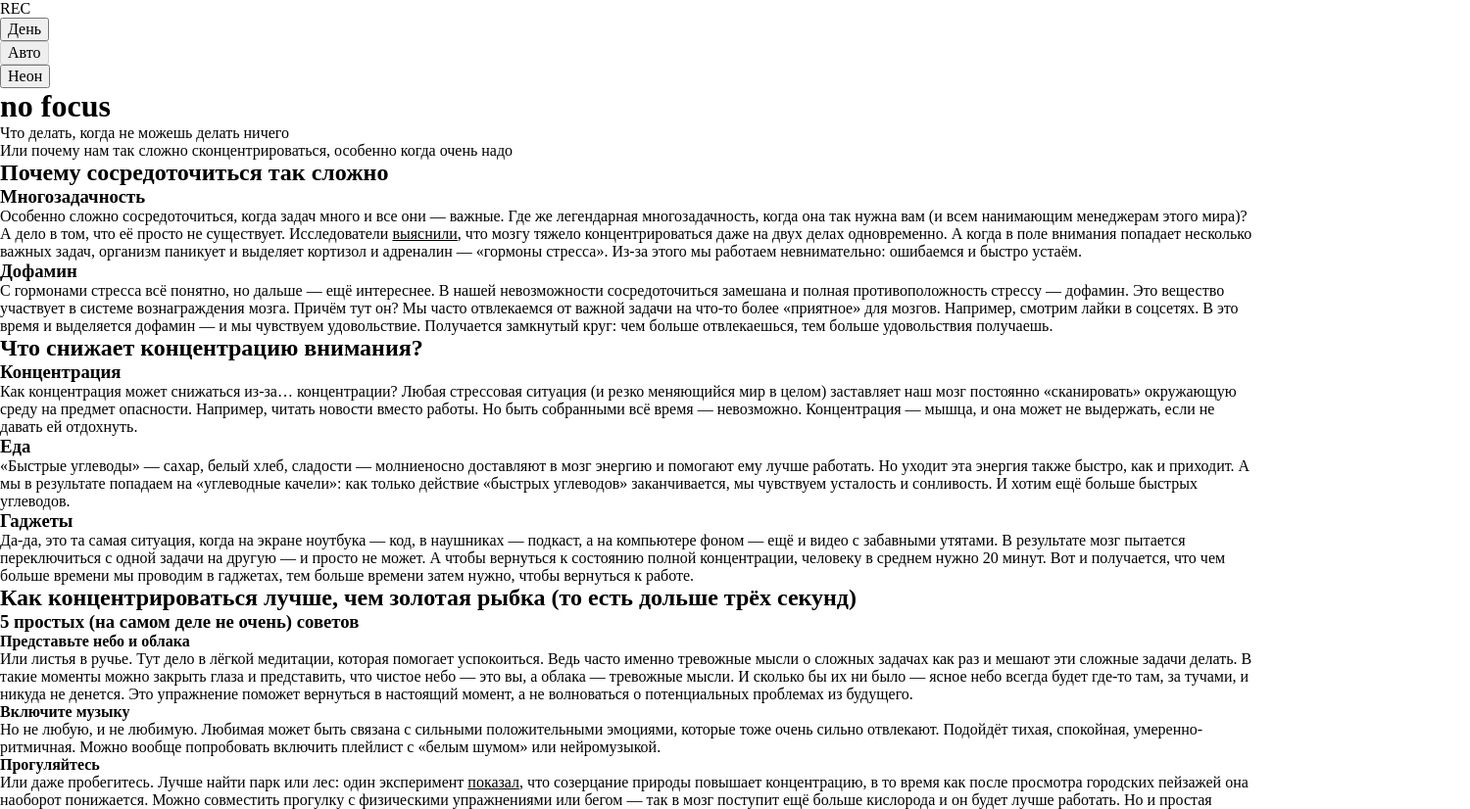
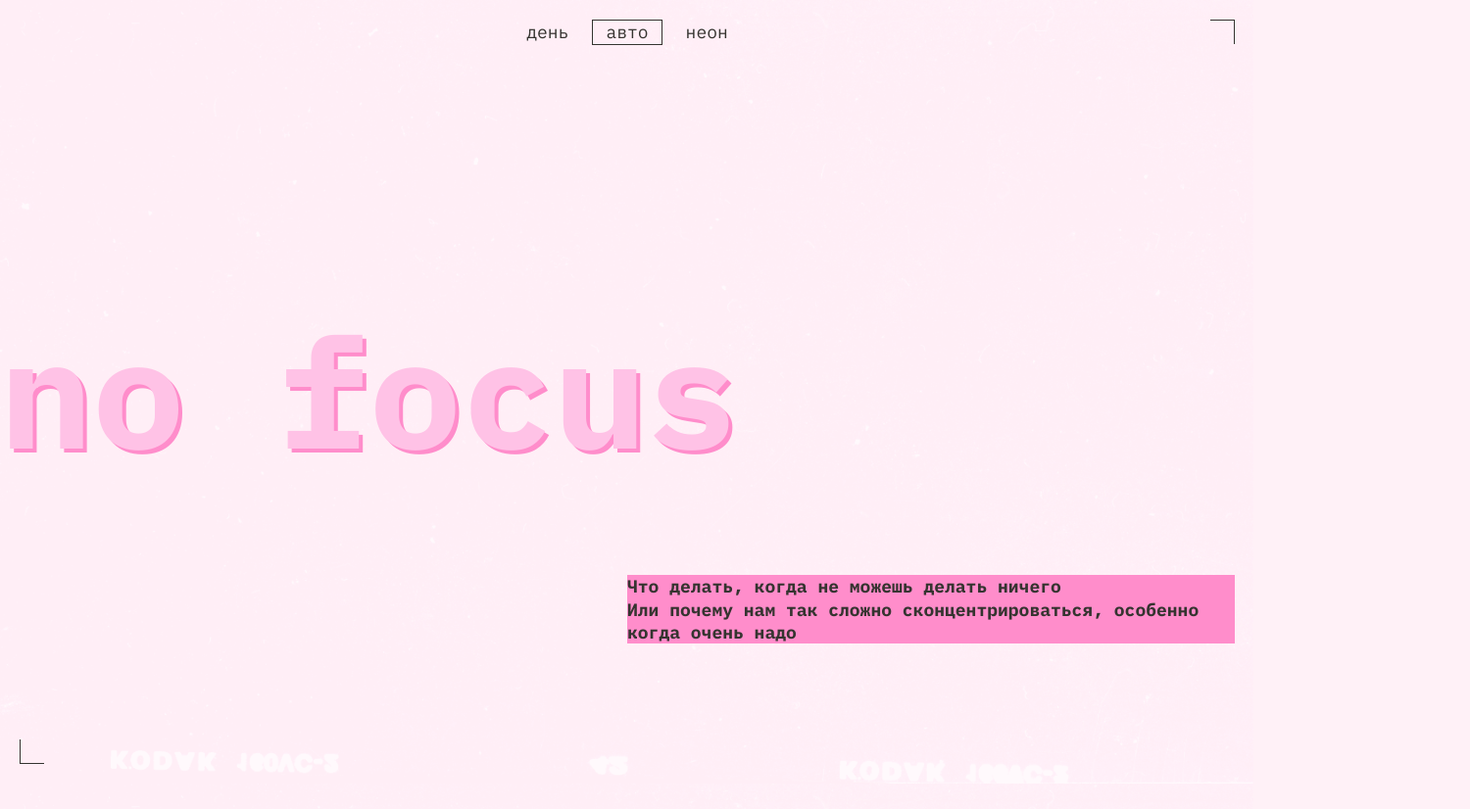
Before and after one commit to Nikita-Link/slozhno-sosredotochitsya-ad, a plain HTML site: page index.html in a window 1280 px wide. Shown: the top 826 px of the page at 98% size, 1500 px wide, since content can reach past the window. Drawn offline with Linux system fonts and the light colour scheme.

Commit message:
Implement responsive layout and light, dark and automatic themes

```diff
--- a/styles/dark.css
+++ b/styles/dark.css
@@ -1,16 +1,14 @@
-/*
-  Специально для тёмной темы при наличии класса,
-  здесь окажутся стили, которые нужно переопределить принудительно,
-  переключая тему
-*/
-
 :root.theme-dark {
-  /* сохраните этот селектор в приведённом виде.
-    Так стили написанные ниже будут иметь больший вес,
-    чем стили в медиазапросе предпочтений пользователя
-  */
+  --background-color: #000028;
+  --background-image: url('../images/cover-image-dark.png');
+  --text-color: #f1b2ce;
+  --accent-color: #ff0070;
+  --heading-color: #db00ff;
+  --section-title-color: #ff0070;
+  --decor-text-color: #000028;
+  --menu-color: #ff0070;
+  --menu-hover-color: rgb(255 0 112 / 0.4);
+  --shadow-color: #ff0070;
+  --rec-display: flex;
+  color-scheme: dark;
 }
-
-.theme-dark .page {
-  /* Вам также нужно будет написать ряд подобных селекторов */
-}
--- a/styles/light.css
+++ b/styles/light.css
@@ -1,16 +1,31 @@
-/*
-  Специально для светлой темы при наличии класса.
-  Здесь окажутся стили, которые нужно переопределить принудительно,
-  переключая тему
-*/
-
 :root.theme-light {
-  /* сохраните этот селектор в приведённом виде.
-    Так стили написанные ниже будут иметь больший вес,
-    чем стили в медиазапросе предпочтений пользователя
-  */
+  --background-color: #fff1f7;
+  --background-image: url('../images/cover-image-light.png');
+  --text-color: #353430;
+  --accent-color: #ff8dcb;
+  --heading-color: #ffc2e6;
+  --section-title-color: #353430;
+  --decor-text-color: #353430;
+  --menu-color: #353430;
+  --menu-hover-color: rgb(50 49 45 / 0.4);
+  --shadow-color: #ff8dcb;
+  --rec-display: none;
+  color-scheme: light;
 }
 
-.theme-light .page {
-  /* Вам также нужно будет написать ряд подобных селекторов */
+@media (prefers-color-scheme: light) {
+  :root {
+    --background-color: #fff1f7;
+    --background-image: url('../images/cover-image-light.png');
+    --text-color: #353430;
+    --accent-color: #ff8dcb;
+    --heading-color: #ffc2e6;
+    --section-title-color: #353430;
+    --decor-text-color: #353430;
+    --menu-color: #353430;
+    --menu-hover-color: rgb(50 49 45 / 0.4);
+    --shadow-color: #ff8dcb;
+    --rec-display: none;
+    color-scheme: light;
+  }
 }
--- a/styles/style.css
+++ b/styles/style.css
@@ -1,5 +1,308 @@
-/* Основные стили проекта. Это стили для темы, которую вы верстаете первой. */
+.page {
+  color: var(--text-color, #f1b2ce);
+  font-family: var(--font-family, monospace);
+  font-size: var(--font-size, 18px);
+  line-height: var(--line-height, 1.3);
+  background-color: var(--background-color, #000028);
+  background-image: var(--background-image);
+  background-position: center;
+  background-size: cover;
+  background-attachment: fixed;
+}
 
-.page {
-  /* сохраните в разметке и стилях класс page у тега body. Он удобен, чтобы составлять селекторы для разных цветовых тем. */
+.decorated-zone {
+  position: relative;
 }
+
+.decorated-zone::before,
+.decorated-zone::after {
+  position: absolute;
+  inline-size: 25px;
+  block-size: 25px;
+  color: var(--menu-color, #ff0070);
+  content: '';
+}
+
+.decorated-zone::before {
+  inset-block-start: var(--page-padding, 10px);
+  inset-inline-end: var(--page-padding, 10px);
+  border-block-start: 1px solid currentColor;
+  border-inline-end: 1px solid currentColor;
+}
+
+.decorated-zone::after {
+  inset-block-end: var(--page-padding, 10px);
+  inset-inline-start: var(--page-padding, 10px);
+  border-block-end: 1px solid currentColor;
+  border-inline-start: 1px solid currentColor;
+}
+
+.header {
+  display: grid;
+  grid-template-rows: 1fr min-content 1fr;
+  min-block-size: 668px;
+  block-size: 100vh;
+  padding: var(--page-padding, 10px);
+}
+
+.header__rec {
+  position: absolute;
+  inset-block-start: var(--page-padding, 10px);
+  inset-inline-end: calc(var(--page-padding, 10px) + 9px);
+  display: var(--rec-display, flex);
+  align-items: center;
+  gap: 10px;
+  color: var(--menu-color, #ff0070);
+  line-height: 25px;
+}
+
+.header__rec::after {
+  inline-size: 9px;
+  block-size: 9px;
+  border-radius: 50%;
+  background-color: currentColor;
+  box-shadow: 0 0 4px 2px currentColor;
+  content: '';
+}
+
+.header__theme-menu {
+  align-self: center;
+  justify-self: end;
+}
+
+.header__theme-menu-list {
+  display: flex;
+  flex-direction: column;
+  gap: 10px;
+}
+
+.header__theme-menu-button {
+  display: block;
+  border: 1px solid transparent;
+  padding: 3px 13px;
+  color: var(--menu-color, #ff0070);
+  line-height: 1;
+  text-transform: lowercase;
+  background-color: transparent;
+  cursor: pointer;
+}
+
+.header__theme-menu-button:hover {
+  border-color: var(--menu-hover-color);
+}
+
+.header__theme-menu-button:focus {
+  outline: none;
+}
+
+.header__theme-menu-button:focus-visible {
+  border-block-end-color: currentColor;
+}
+
+.header__theme-menu-button_active {
+  border-color: currentColor;
+  pointer-events: none;
+}
+
+.hero-title {
+  color: var(--heading-color, #db00ff);
+  font-size: clamp(7.25rem, 7.0115rem + 1.0178vw, 7.5rem);
+  font-weight: 700;
+  line-height: 0.825;
+  text-shadow: 4px 4px 0 var(--shadow-color, #ff0070);
+}
+
+.header__description {
+  align-self: center;
+  justify-self: end;
+  font-weight: 700;
+}
+
+.title-decor {
+  color: var(--decor-text-color, #000028);
+  background-color: var(--accent-color, #ff0070);
+}
+
+.content {
+  display: grid;
+  gap: var(--section-gap, 50px);
+  padding: 40px var(--page-padding, 10px);
+}
+
+.section {
+  display: grid;
+  gap: 20px;
+  align-content: start;
+}
+
+.section__title {
+  color: var(--section-title-color, #ff0070);
+  font-size: inherit;
+  font-weight: 700;
+}
+
+.section__articles,
+.advice {
+  display: grid;
+  gap: 20px;
+  align-content: start;
+}
+
+.article__title {
+  margin-block-end: 10px;
+  font-size: inherit;
+  font-weight: 700;
+}
+
+.article__title_regular {
+  font-weight: 400;
+}
+
+.article__text + .article__text {
+  margin-block-start: 10px;
+}
+
+.article__link {
+  text-decoration: none;
+  text-shadow: 2px 2px 0 var(--shadow-color, #ff0070);
+}
+
+.article__link:hover {
+  border-block-end: 1px solid currentColor;
+}
+
+.article__link:focus {
+  outline: none;
+}
+
+.article__link:focus-visible {
+  outline: 1px solid currentColor;
+}
+
+.advice__title {
+  font-size: inherit;
+}
+
+.gallery {
+  display: grid;
+  gap: 10px;
+}
+
+.gallery__title {
+  font-size: inherit;
+}
+
+.gallery__images {
+  display: grid;
+  gap: 10px;
+}
+
+.gallery__image {
+  display: block;
+  inline-size: 100%;
+  block-size: 100%;
+  object-fit: cover;
+  object-position: center;
+}
+
+.footer {
+  display: grid;
+  place-items: center;
+  min-block-size: 668px;
+  block-size: 100vh;
+  padding: var(--page-padding, 10px);
+}
+
+.footer__title {
+  text-shadow: 2px 2px 0 var(--shadow-color, #ff0070);
+}
+
+@media (width >= 768px) {
+  :root {
+    --page-padding: 20px;
+    --section-gap: 80px;
+  }
+
+  .header,
+  .footer {
+    min-block-size: 768px;
+  }
+
+  .hero-title {
+    font-size: clamp(7.5rem, 0.5625rem + 14.4531vw, 9.8125rem);
+  }
+
+  .header__title {
+    margin-inline-start: calc(-1 * var(--page-padding, 20px));
+  }
+
+  .header__description {
+    inline-size: 50%;
+  }
+
+  .content {
+    padding-block: 60px;
+  }
+
+  .section {
+    grid-template-columns: 1fr 2fr;
+  }
+
+  .section_obstacles {
+    grid-template-columns: repeat(3, 1fr);
+  }
+
+  .section_obstacles .section__articles {
+    grid-column: 1 / -1;
+  }
+
+  .gallery,
+  .gallery__images {
+    gap: 20px;
+  }
+
+  .gallery__images {
+    grid-template-columns: repeat(3, 1fr);
+  }
+
+  .gallery__image_sunset {
+    grid-column: span 2;
+  }
+
+  .gallery__image_ice-cream {
+    grid-column: 3;
+    grid-row: span 2;
+  }
+
+  .gallery__image_tape {
+    grid-row: span 2;
+  }
+
+  .gallery__image_street {
+    grid-column: span 2;
+  }
+}
+
+@media (width >= 1024px) {
+  .header__theme-menu {
+    align-self: start;
+    justify-self: center;
+  }
+
+  .header__theme-menu-list {
+    flex-direction: row;
+  }
+
+  .section {
+    grid-template-columns: repeat(3, 1fr);
+  }
+
+  .section__articles,
+  .advice {
+    grid-column: span 2;
+  }
+
+  .section_obstacles .section__articles {
+    grid-template-columns: repeat(3, 1fr);
+  }
+}
--- a/styles/variables.css
+++ b/styles/variables.css
@@ -1,4 +1,18 @@
-/*
-  Переменные для вашего проекта
-  и их переопределение под различные устройства
-*/
+:root {
+  --font-family: 'IBM Plex mono', monospace;
+  --font-size: 18px;
+  --line-height: 1.3;
+  --page-padding: 10px;
+  --section-gap: 50px;
+  --background-color: #000028;
+  --background-image: url('../images/cover-image-dark.png');
+  --text-color: #f1b2ce;
+  --accent-color: #ff0070;
+  --heading-color: #db00ff;
+  --section-title-color: #ff0070;
+  --decor-text-color: #000028;
+  --menu-color: #ff0070;
+  --menu-hover-color: rgb(255 0 112 / 0.4);
+  --shadow-color: #ff0070;
+  --rec-display: flex;
+}
```
